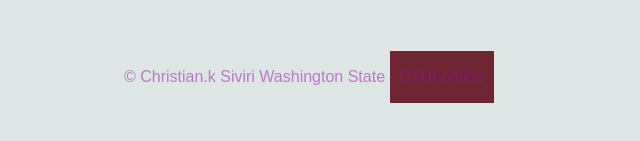
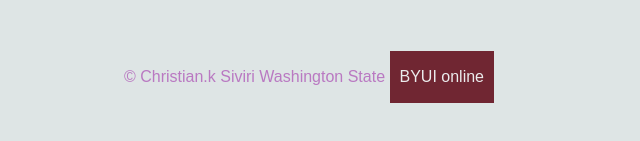
Before and after one commit to kahese22/kahese22.github.io, a plain HTML site: page index.html in a window 1280 px wide. Shown: the part 547-688 px from the top of the page, without its empty margins (331-971 px from the left). Drawn offline with Linux system fonts and the light colour scheme.

Commit message:
initial commit

```diff
--- a/style/main.css
+++ b/style/main.css
@@ -46,6 +46,10 @@ a:hover{
          color: #fdffff;
 
 }
+footer p a{
+    color: #ebebec;
+}
+
 
 
 header, footer, footer a {
```
